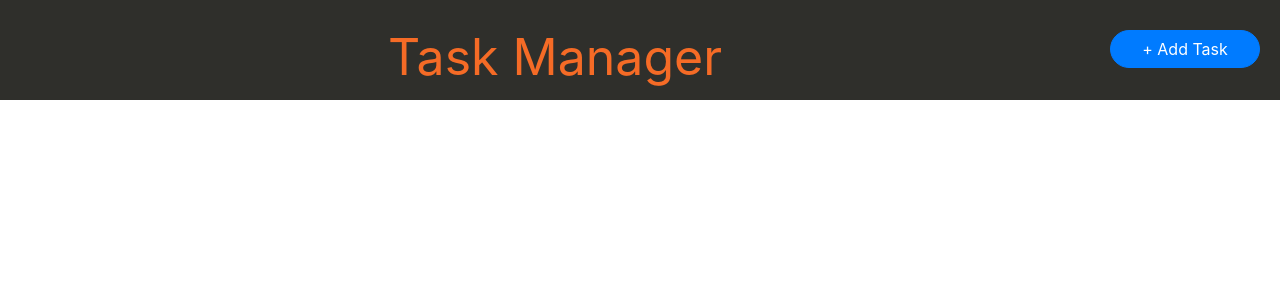
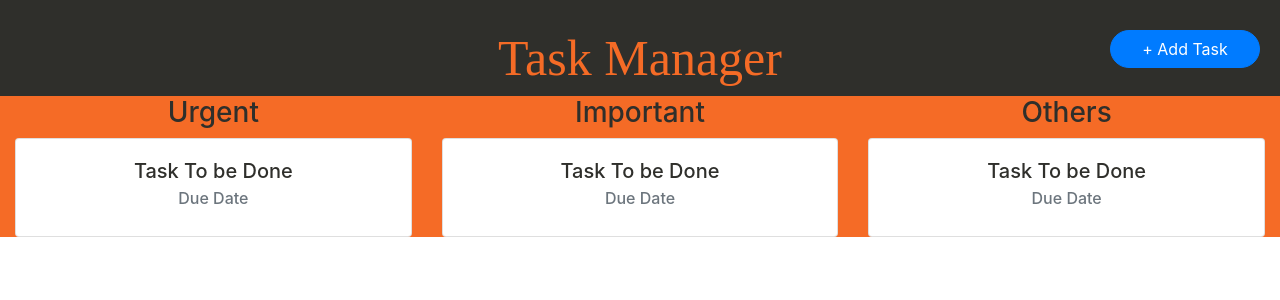
Before and after one commit to Kamlesh-Bishnoi/Task-Manager-frontend, a React (Create React App) app: page / in a window 1280 px wide. Shown: the top 300 px of the page. Built offline with nearby package versions, Linux system fonts and the light colour scheme.

Commit message:
content area added

```diff
--- a/package.json
+++ b/package.json
@@ -12,7 +12,8 @@
     "react": "^16.12.0",
     "react-bootstrap": "^1.0.0-beta.16",
     "react-dom": "^16.12.0",
-    "react-scripts": "3.4.0"
+    "react-scripts": "3.4.0",
+    "sweetalert": "^2.1.2"
   },
   "scripts": {
     "start": "react-scripts start",
--- a/src/Header/Header.css
+++ b/src/Header/Header.css
@@ -14,3 +14,8 @@
       margin-top: 10px;
       margin-right: 20px;
   }
+  .back
+  {
+    background-color: rgb(245,107,38);
+    color: rgb(47,47,43) ;
+  }
--- a/src/Header/Header.js
+++ b/src/Header/Header.js
@@ -1,10 +1,7 @@
 import React from "react";
 import "./Header.css";
-import ReactDOM from "react-dom";
 import { Button, Modal } from "react-bootstrap";
-import { Dropdown, MenuItem, DropdownButton } from "react-bootstrap";
-import axios from 'axios';
-
+import swal from 'sweetalert';
 
 class Header extends React.Component {
     constructor() {
@@ -12,9 +9,9 @@ class Header extends React.Component {
         this.state = {
             show: false,
             setShow: false,
-            task:"",
-            category:"",
-            dueDate:''
+            task: "",
+            category: "",
+            dueDate: " "
         }
     }
     handleShow = () => {
@@ -29,28 +26,34 @@ class Header extends React.Component {
             setShow: false
         })
     }
-changeHandler=(e)=>{
-    this.setState({[e.target.name]:e.target.value})
+    changeHandler = (e) => {
+        this.setState({ [e.target.name]: e.target.value })
     }
-submitHandler=e=>{
+    submitHandler = e => {
         e.preventDefault();
         console.log(this.state);
-    axios.post("http://localhost:4070/app/task",this.state)
-    .then(response=>{
-        console.log(response);
+        swal("Task Added Successfully !");
+        this.setState({
+            task:'',
+            dueDate:'',
+            category:''
         })
-    .catch(err=>{
-        console.log(err);
-    })
+        // axios.post("http://localhost:4070/app/task",this.state)
+        // .then(response=>{
+        //     console.log(response);
+        // })
+        // .catch(err=>{
+        //     console.log(err);
+        // })
 
     }
 
     render() {
-        const { show,task,category,dueDate } = this.state;
+        const { show, task, category, dueDate } = this.state;
         return (
             <>
                 <div className="header">
-                    Task Manager
+                <span style={{ fontFamily: "Times New Roman", marginLeft :"170px"}}>Task Manager</span>
           <Button type="button" className="addtask" onClick={this.handleShow} >+ Add Task</Button>
                     <Modal show={show} onHide={this.handleClose}>
                         <Modal.Header closeButton>
@@ -58,7 +61,7 @@ submitHandler=e=>{
                         </Modal.Header>
                         <form onSubmit={this.submitHandler}>
                             <Modal.Body>Task <input class="form-control" type="text" placeholder="Enter the Task" name="task" value={task} onChange={this.changeHandler} ></input></Modal.Body>
-                        <Modal.Body>Due Date  <input class="form-control" type="datetime-local" id="birthdaytime" name="dueDate" value={dueDate} onChange={this.changeHandler}></input></Modal.Body>
+                            <Modal.Body>Due Date  <input class="form-control" type="date" name="dueDate" value={dueDate} onChange={this.changeHandler}></input></Modal.Body>
                             <Modal.Body>Category<select id="inputState" class="form-control" name="category" value={category} onChange={this.changeHandler}>
                                 <option selected>Choose...</option>
                                 <option>Urgent</option>
@@ -74,15 +77,39 @@ submitHandler=e=>{
                             </Button>
                             </Modal.Footer>
                         </form>
-                        {/* <Modal.Footer>
-                            <Button variant="secondary" onClick={this.handleClose}>
-                                Close
-                            </Button>
-                            <Button variant="primary" onClick={this.handleClose} type="submit">
-                                Submit
-                            </Button>
-                        </Modal.Footer> */}
                     </Modal>
+                    <div className="container-fluid back">
+                        <div className="row">
+                            <div className="col-md-4 first">
+                                <h3>Urgent</h3>
+                                <div className="card">
+                                    <div className="card-body">
+
+                                    <h5 className="card-title">Task To be Done</h5>
+                                        <h6 className="card-subtitle mb-2 text-muted">Due Date</h6>
+                                    </div>
+                                </div>
+                            </div>
+                            <div className="col-md-4 second">
+                                <h3>Important</h3>
+                                <div className="card">
+                                    <div className="card-body">
+                                        <h5 className="card-title">Task To be Done</h5>
+                                        <h6 className="card-subtitle mb-2 text-muted">Due Date</h6>
+                                    </div>
+                                </div>
+                            </div>
+                            <div className="col-md-4 third">
+                                <h3>Others</h3>
+                                <div className="card" >
+                                    <div className="card-body">
+                                        <h5 className="card-title">Task To be Done</h5>
+                                        <h6 className="card-subtitle mb-2 text-muted">Due Date</h6>
+                                    </div>
+                                </div>
+                            </div>
+                        </div>
+                    </div>
                 </div>
             </>
         );
```
Also changed, not shown: 1 other file (tests, documents, lock files or other folders). Lines whose indentation alone changed are shown as unchanged.
